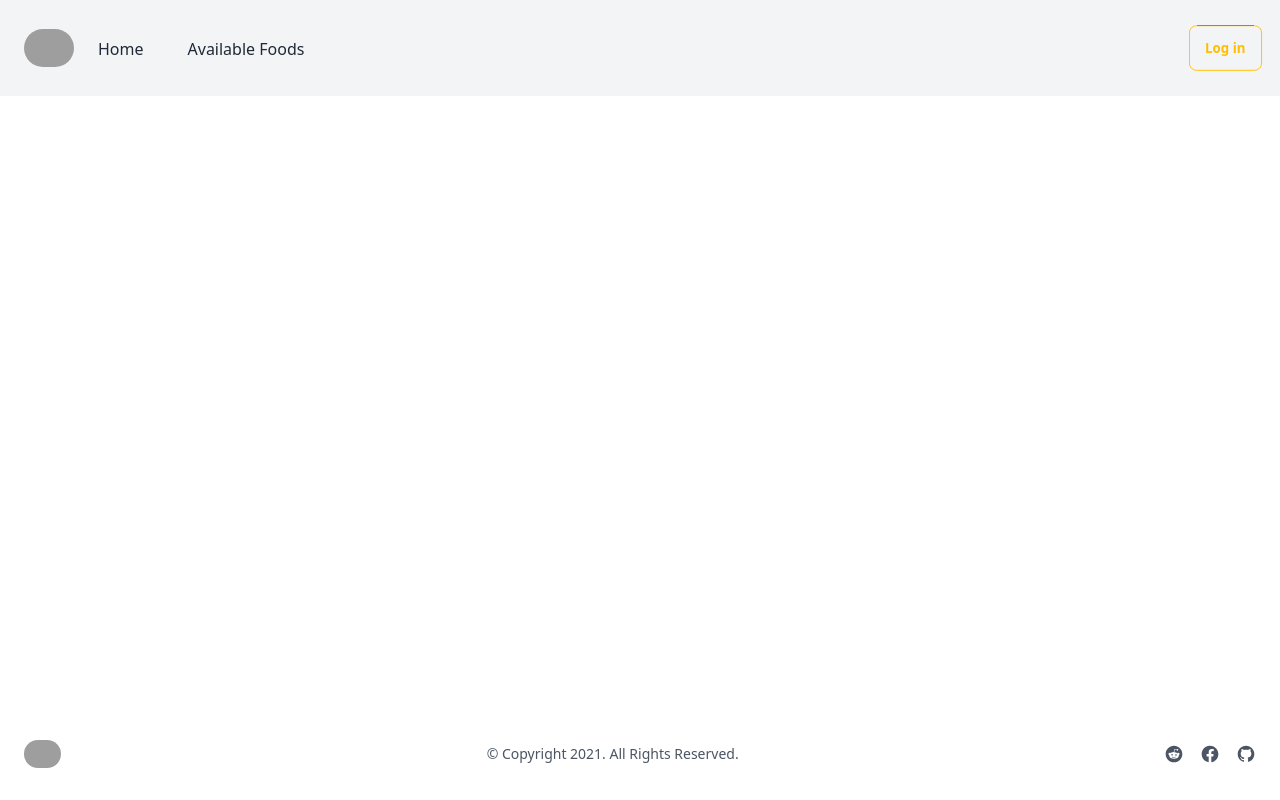
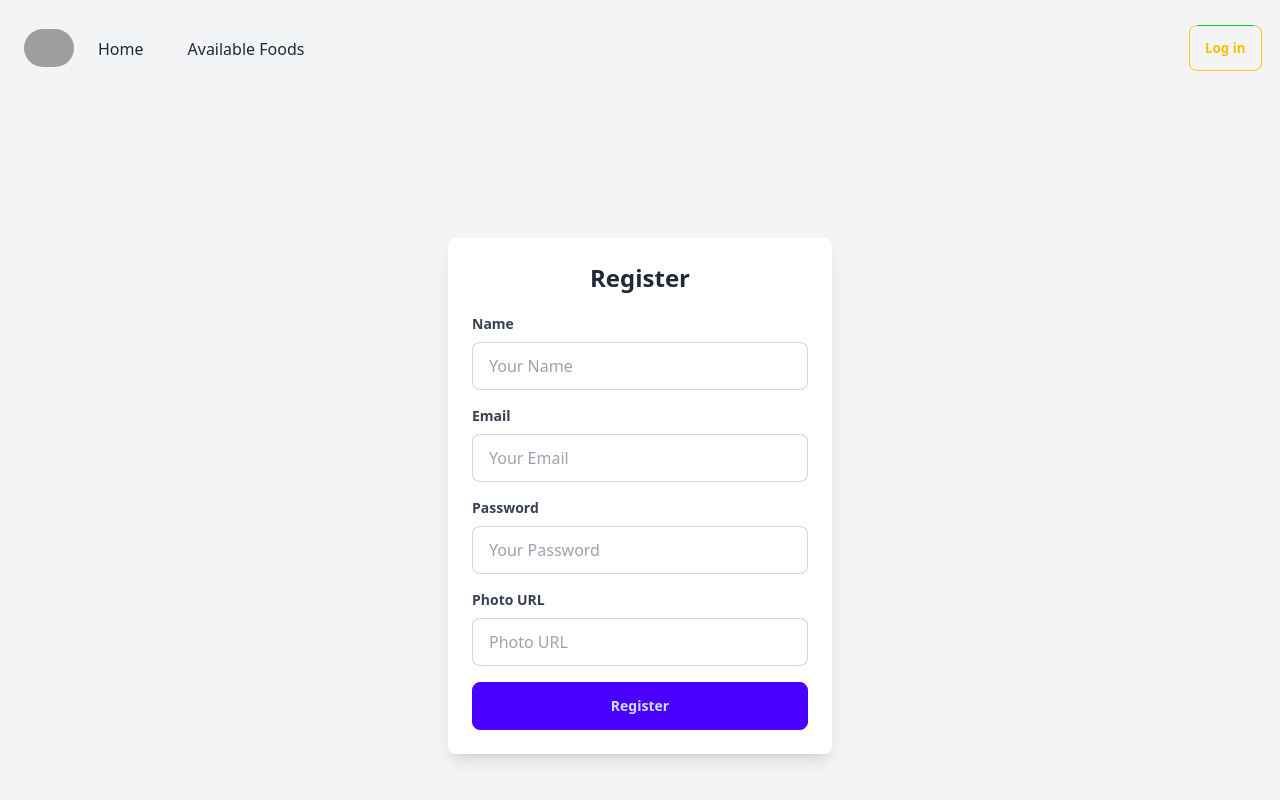
Before and after one commit to samio11/Food_Shearing_Ass_11_client, a React (Vite) app: page /register in a window 1280 px wide. Shown: the top 800 px of the page. Built offline with nearby package versions, Linux system fonts and the light colour scheme; no server answers; grey boxes are pictures that could not be loaded.

Commit message:
Registration page Design Done

```diff
--- a/package.json
+++ b/package.json
@@ -10,6 +10,8 @@
     "preview": "vite preview"
   },
   "dependencies": {
+    "dotenv": "^16.4.5",
+    "firebase": "^10.12.4",
     "lottie-react": "^2.4.0",
     "react": "^18.3.1",
     "react-dom": "^18.3.1",
--- /dev/null
+++ b/src/Contexts/AuthContext.jsx
@@ -0,0 +1,22 @@
+import { onAuthStateChanged } from 'firebase/auth';
+import React, { createContext, useEffect, useState } from 'react';
+import auth from '../FireBaseStuffs/FirebaseConfig';
+const AuthProvider = createContext(null)
+const AuthContext = ({children}) => {
+    const [user,setUser] = useState(null);
+    useEffect(()=>{
+        const unSubscribe = onAuthStateChanged(auth,currentUSer=>{
+            setUser(currentUSer)
+        })
+        return ()=>unSubscribe()
+    },[])
+
+  const data = {user}
+  return (
+    <AuthProvider.Provider value={data}>
+      {children}
+    </AuthProvider.Provider>
+  )
+};
+
+export default AuthContext;
--- /dev/null
+++ b/src/FireBaseStuffs/FirebaseConfig.js
@@ -0,0 +1,21 @@
+// Import the functions you need from the SDKs you need
+import { initializeApp } from "firebase/app";
+import { getAuth } from "firebase/auth";
+// TODO: Add SDKs for Firebase products that you want to use
+// https://firebase.google.com/docs/web/setup#available-libraries
+
+console.log(import.meta.env.VITE_API_KEY)
+// Your web app's Firebase configuration
+const firebaseConfig = {
+  apiKey: import.meta.env.VITE_API_KEY,
+  authDomain: import.meta.env.VITE_AUTH_DOMAIN,
+  projectId: import.meta.env.VITE_PROJECT_ID,
+  storageBucket: import.meta.env.VITE_STORAGE_BUCKET,
+  messagingSenderId: import.meta.env.VITE_MESSAGING_SENDER_ID,
+  appId: import.meta.env.VITE_APP_ID
+};
+
+// Initialize Firebase
+const app = initializeApp(firebaseConfig);
+const auth = getAuth(app);
+export default auth;
--- a/src/Pages/Register.jsx
+++ b/src/Pages/Register.jsx
@@ -1,10 +1,81 @@
 import React from 'react';
 
 const Register = () => {
+
+    const handleSubmit = e =>{
+        e.preventDefault();
+        const form = e.target;
+        const name = form.name.value;
+        const email = form.email.value;
+        const password = form.password.value;
+        const photo = form.photoUrl.value;
+        const newUser = {name,email,password,photo};
+        console.log(newUser)
+    }
     return (
-        <div className='w-full h-[500px] flex justify-center items-center'>
+        <div className="min-h-screen flex items-center justify-center bg-gray-100">
+            <div className="bg-white p-6 rounded-lg shadow-lg w-full max-w-sm">
+                <h2 className="text-2xl font-bold mb-5 text-center">Register</h2>
+                <form onSubmit={handleSubmit}>
+                    <div className="mb-4">
+                        <label className="block text-gray-700 text-sm font-bold mb-2" htmlFor="name">
+                            Name
+                        </label>
+                        <input
+                            type="text"
+                            id="name"
+                            name="name"
+                            placeholder="Your Name"
+                            className="input input-bordered w-full"
 
+                        />
+                    </div>
+                    <div className="mb-4">
+                        <label className="block text-gray-700 text-sm font-bold mb-2" htmlFor="email">
+                            Email
+                        </label>
+                        <input
+                            type="email"
+                            id="email"
+                            name="email"
+                            placeholder="Your Email"
+                            className="input input-bordered w-full"
 
+                        />
+                    </div>
+                    <div className="mb-4">
+                        <label className="block text-gray-700 text-sm font-bold mb-2" htmlFor="password">
+                            Password
+                        </label>
+                        <input
+                            type="password"
+                            id="password"
+                            name="password"
+                            placeholder="Your Password"
+                            className="input input-bordered w-full"
+
+                        />
+                    </div>
+                    <div className="mb-4">
+                        <label className="block text-gray-700 text-sm font-bold mb-2" htmlFor="photoUrl">
+                            Photo URL
+                        </label>
+                        <input
+                            type="url"
+                            id="photoUrl"
+                            name="photoUrl"
+                            placeholder="Photo URL"
+                            className="input input-bordered w-full"
+
+                        />
+                    </div>
+                    <div className="flex items-center justify-between">
+                        <button type="submit" className="btn btn-primary w-full">
+                            Register
+                        </button>
+                    </div>
+                </form>
+            </div>
         </div>
     );
 };
--- a/src/main.jsx
+++ b/src/main.jsx
@@ -3,9 +3,12 @@ import ReactDOM from 'react-dom/client'
 import './index.css'
 import { RouterProvider } from 'react-router-dom'
 import Paths from './Web_Routes/Paths'
+import AuthContext from './Contexts/AuthContext'
 
 ReactDOM.createRoot(document.getElementById('root')).render(
   <React.StrictMode>
-   <RouterProvider router={Paths}></RouterProvider>
+    <AuthContext>
+      <RouterProvider router={Paths}></RouterProvider>
+    </AuthContext>
   </React.StrictMode>,
 )
```
Also changed, not shown: 2 other files (tests, documents, lock files or other folders).
